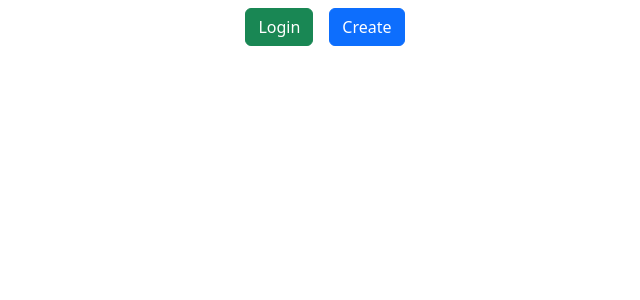
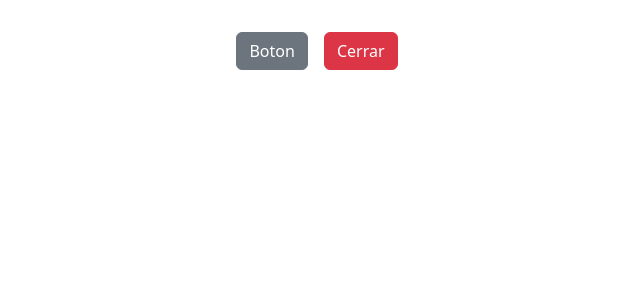
Before and after one commit to Condebasura/PracticasReact, a React (Vite) app: page / in a window 1280 px wide. Shown: the top 300 px of the page, without its empty margins (323-963 px from the left). Built offline with nearby package versions, Linux system fonts and the light colour scheme.

Commit message:
Practicando componentes y props

```diff
--- a/src/App.css
+++ b/src/App.css
@@ -1,5 +1,4 @@
-.btnLogin
 
-.card-login , .card-create{
-  width: 18rem;
+.card{
+  box-shadow: 2px 2px 12px #444;
 }
--- a/src/App.tsx
+++ b/src/App.tsx
@@ -5,7 +5,7 @@ import { useState } from 'react'
 
 
 
-function BtnLogin({onClick}) {
+/*function BtnLogin({onClick}) {
 
   return (
     <button className=' btn btn-success ms-3' onClick={onClick} >
@@ -21,12 +21,44 @@ function BtnCreate({onClick}) {
       Create
     </button>
   )
+};*/
+
+function BtnCard ({onClick}){
+
+  return(
+    <button className='btn btn-secondary  ms-3' onClick={onClick}>
+      Boton
+    </button>
+  )
 };
 
+function BtnClose({onClick}){
+  return(
+    <button className='btn btn-danger m-3' onClick={onClick}>
+      Cerrar
+    </button>
+  )
+}
 
+function Card({titulo, texto}){
+
+  return(
+    <>
+        <div className='card '>
+            <div className='card-header text-center text-bg-success'>
+              <h5 className='card-title'>{titulo}</h5>
+            </div>
+            <div className="card-body m-4">
+              <p className='text-center'>{texto}</p>
+            </div>
+
+          </div>
+    </>
+  )
+}
 
 export default function App() {
-  const [mostrarCardLogin, setMostrarCardLogin] = useState(false);
+  /*const [mostrarCardLogin, setMostrarCardLogin] = useState(false);
   const [mostrarCardCreate , setMostrarCardCreate] = useState(false);
 
   const agregarCardCreate = () =>{
@@ -112,6 +144,33 @@ export default function App() {
       </div>
 
     </>
-  )
+  )*/
+const [mostrarCard , setMostrarCard] = useState(false);
+
+ const agregarCard = ()=>{
+  setMostrarCard(true);
+ }
+ const quitarCard = ()=>{
+    setMostrarCard(false)
+
+ }
+
+return(
+  <>
+  <nav className='mt-3'>
+
+   <BtnCard onClick={agregarCard}/>
+   <BtnClose onClick={quitarCard}/>
+  </nav>
+
+  <div className='m-5'>
+    {mostrarCard &&(<Card
+    titulo= "Soy una Caja"
+    texto= "Soy el texto en una caja Bla bla bla!!!"
+    />)}
+
+  </div>
+   </>
+)
 
 }
```
